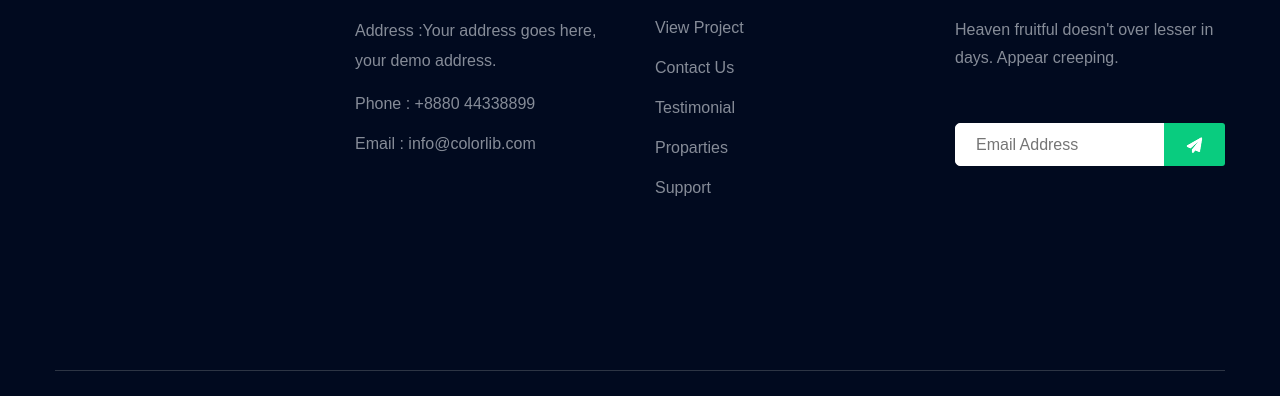
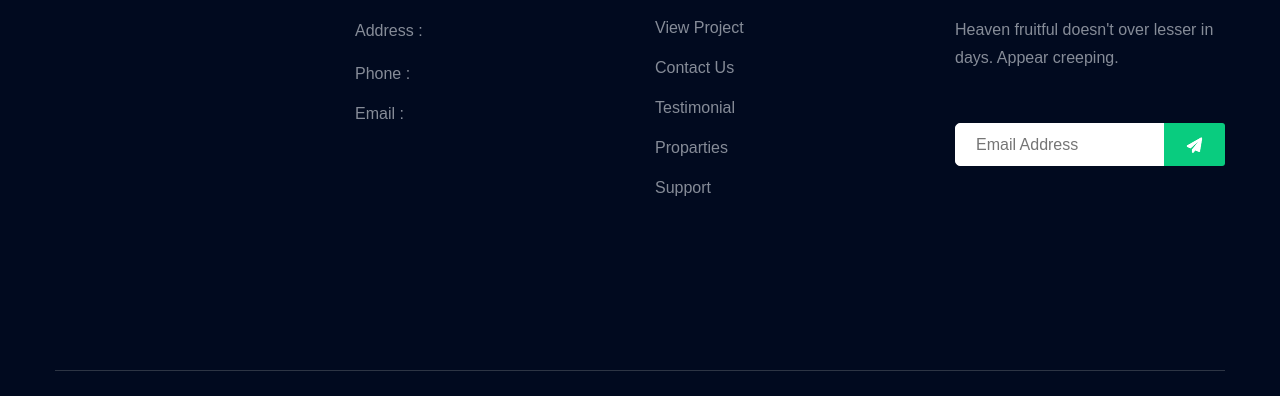
Before and after one commit to Joakim-animate90/phf, a plain HTML site: page index.html in a window 1280 px wide. Shown: the part 9336-9732 px from the top of the page. Drawn offline with Linux system fonts and the light colour scheme; a web font is replaced by a local one.

Commit message:
Removal of contact

```diff
--- a/index.html
+++ b/index.html
@@ -712,10 +712,10 @@
                                     <h4>Contact Info</h4>
                                     <ul>
                                         <li>
-                                            <p>Address :Your address goes here, your demo address.</p>
+                                            <p>Address :</p>
                                         </li>
-                                        <li><a href="#">Phone : +8880 44338899</a></li>
-                                        <li><a href="#">Email : info@colorlib.com</a></li>
+                                        <li><a href="#">Phone : </a></li>
+                                        <li><a href="#">Email : </a></li>
                                     </ul>
                                 </div>
 
```
